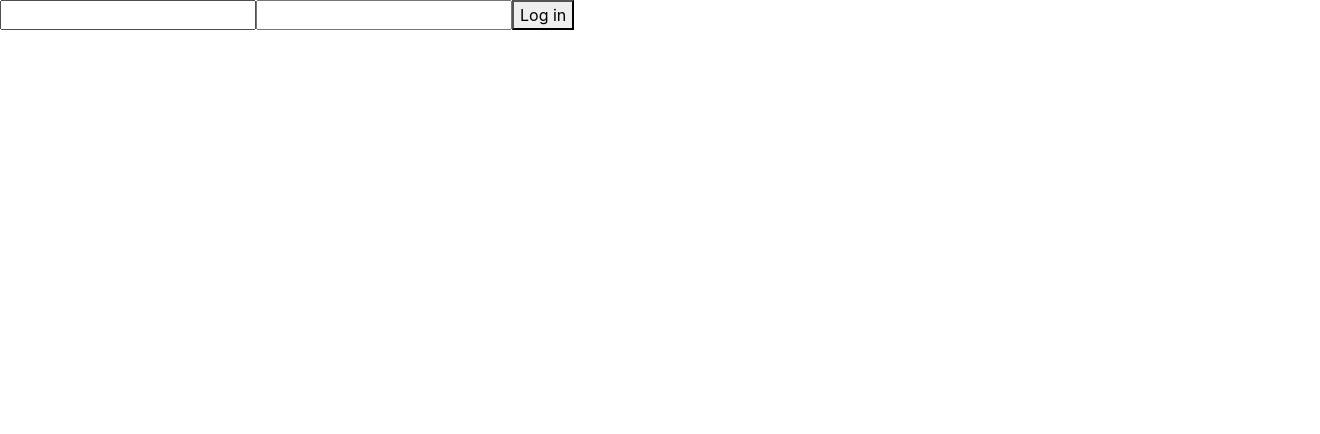
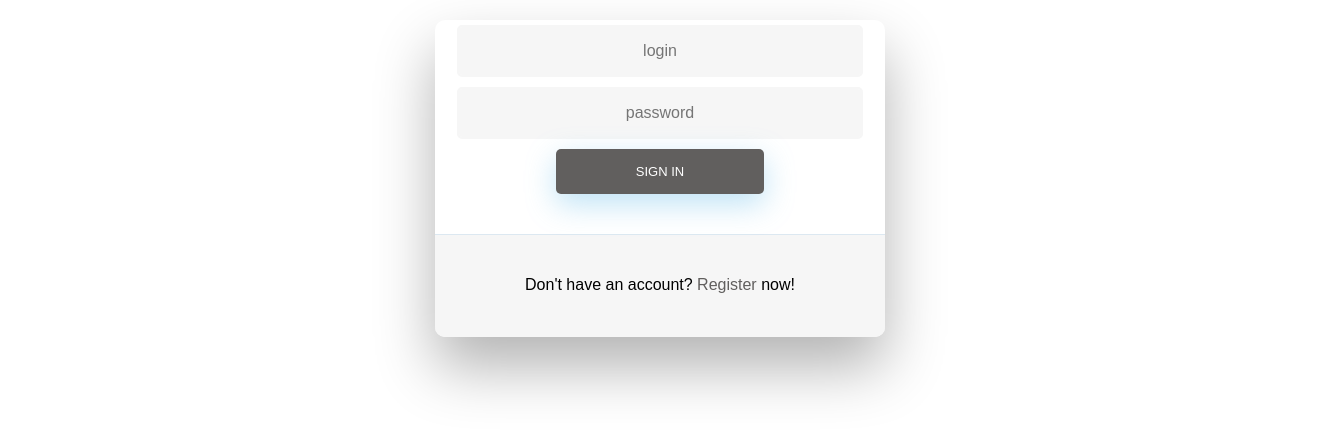
Before and after one commit to nikolina424/ClinicalSystemISAFront, a React (Create React App) app: page /login in a window 1280 px wide. Shown: the top 434 px of the page, 1320 px wide, since content can reach past the window. Built offline with nearby package versions, Linux system fonts and the light colour scheme.

Commit message:
Updated html and css for login page

```diff
--- a/src/containers/Login/Login.css
+++ b/src/containers/Login/Login.css
@@ -1,25 +1,251 @@
-.Input {
-    box-sizing: border-box;
-    border-radius: 5px;
-    width: 190px;
-    height: 25px;
-    padding: 2px 2px;
-    margin: 15px auto;
-    box-shadow: darkslategrey;
+
+/* BASIC */
+
+  /* body {
+    font-family: "Poppins", sans-serif;
+    height: 100vh;
+  } */
+
+  .aRegister {
+    color: #615F5E;
+    display:inline-block;
+    text-decoration: none;
+    font-weight: 400;
+    cursor: pointer;
+  }
+
+  /* h2 {
+    text-align: center;
+    font-size: 16px;
+    font-weight: 600;
+    text-transform: uppercase;
+    display:inline-block;
+    margin: 40px 8px 10px 8px;
+    color: #cccccc;
+  } */
+
+  /* STRUCTURE */
+
+  .wrapper {
+    display: flex;
+    align-items: center;
+    flex-direction: column;
+    justify-content: center;
+    width: 100%;
+    min-height: 100%;
+    padding: 20px;
+  }
+
+  #formContent {
+    -webkit-border-radius: 10px 10px 10px 10px;
+    border-radius: 10px 10px 10px 10px;
+    background: #fff;
+    padding: 30px;
+    width: 90%;
+    max-width: 450px;
+    position: relative;
+    padding: 0px;
+    -webkit-box-shadow: 0 30px 60px 0 rgba(0,0,0,0.3);
+    box-shadow: 0 30px 60px 0 rgba(0,0,0,0.3);
+    text-align: center;
+  }
+
+  #formFooter {
+    background-color: #f6f6f6;
+    border-top: 1px solid #dce8f1;
+    padding: 25px;
+    text-align: center;
+    -webkit-border-radius: 0 0 10px 10px;
+    border-radius: 0 0 10px 10px;
+  }
+
+  /* TABS */
+
+  /* h2.inactive {
+    color: #cccccc;
+  }
+
+  h2.active {
+    color: #0d0d0d;
+    border-bottom: 2px solid #5fbae9;
+  } */
+
+  /* FORM TYPOGRAPHY*/
+
+  input[type=button], input[type=submit], input[type=reset]  {
+    background-color: #615F5E;
+    border: none;
+    color: white;
+    padding: 15px 80px;
+    text-align: center;
+    text-decoration: none;
+    display: inline-block;
+    text-transform: uppercase;
+    font-size: 13px;
+    -webkit-box-shadow: 0 10px 30px 0 rgba(95,186,233,0.4);
+    box-shadow: 0 10px 30px 0 rgba(95,186,233,0.4);
+    -webkit-border-radius: 5px 5px 5px 5px;
+    border-radius: 5px 5px 5px 5px;
+    margin: 5px 20px 40px 20px;
+    -webkit-transition: all 0.3s ease-in-out;
+    -moz-transition: all 0.3s ease-in-out;
+    -ms-transition: all 0.3s ease-in-out;
+    -o-transition: all 0.3s ease-in-out;
+    transition: all 0.3s ease-in-out;
+  }
+
+  input[type=button]:hover, input[type=submit]:hover, input[type=reset]:hover  {
+    background-color: #212529;
+  }
+
+  input[type=button]:active, input[type=submit]:active, input[type=reset]:active  {
+    -moz-transform: scale(0.95);
+    -webkit-transform: scale(0.95);
+    -o-transform: scale(0.95);
+    -ms-transform: scale(0.95);
+    transform: scale(0.95);
+  }
+
+  input[type=text], input[type=password] {
+    background-color: #f6f6f6;
+    border: none;
+    color: #0d0d0d;
+    padding: 15px 32px;
+    text-align: center;
+    text-decoration: none;
+    display: inline-block;
+    font-size: 16px;
+    margin: 5px;
+    width: 75%;
+    border: 2px solid #f6f6f6;
+    -webkit-transition: all 0.5s ease-in-out;
+    -moz-transition: all 0.5s ease-in-out;
+    -ms-transition: all 0.5s ease-in-out;
+    -o-transition: all 0.5s ease-in-out;
+    transition: all 0.5s ease-in-out;
+    -webkit-border-radius: 5px 5px 5px 5px;
+    border-radius: 5px 5px 5px 5px;
+  }
+
+  input[type=text]:focus,
+  input[type=password]:focus {
+    background-color: #fff;
+    border-bottom: 2px solid #615F5E;
+  }
+
+  input[type=text]:placeholder,
+  input[type=password]:placeholder {
+    color: #cccccc;
+  }
+
+  /* ANIMATIONS */
+
+  /* Simple CSS3 Fade-in-down Animation */
+  .fadeInDown {
+    -webkit-animation-name: fadeInDown;
+    animation-name: fadeInDown;
+    -webkit-animation-duration: 1s;
+    animation-duration: 1s;
+    -webkit-animation-fill-mode: both;
+    animation-fill-mode: both;
+  }
+
+  @-webkit-keyframes fadeInDown {
+    0% {
+      opacity: 0;
+      -webkit-transform: translate3d(0, -100%, 0);
+      transform: translate3d(0, -100%, 0);
+    }
+    100% {
+      opacity: 1;
+      -webkit-transform: none;
+      transform: none;
+    }
+  }
+
+  @keyframes fadeInDown {
+    0% {
+      opacity: 0;
+      -webkit-transform: translate3d(0, -100%, 0);
+      transform: translate3d(0, -100%, 0);
+    }
+    100% {
+      opacity: 1;
+      -webkit-transform: none;
+      transform: none;
+    }
+  }
+
+  /* Simple CSS3 Fade-in Animation */
+  @-webkit-keyframes fadeIn { from { opacity:0; } to { opacity:1; } }
+  @-moz-keyframes fadeIn { from { opacity:0; } to { opacity:1; } }
+  @keyframes fadeIn { from { opacity:0; } to { opacity:1; } }
+
+  .fadeIn {
+    opacity:0;
+    -webkit-animation:fadeIn ease-in 1;
+    -moz-animation:fadeIn ease-in 1;
+    animation:fadeIn ease-in 1;
+
+    -webkit-animation-fill-mode:forwards;
+    -moz-animation-fill-mode:forwards;
+    animation-fill-mode:forwards;
+
+    -webkit-animation-duration:1s;
+    -moz-animation-duration:1s;
+    animation-duration:1s;
+  }
+
+  .fadeIn.first {
+    -webkit-animation-delay: 0.4s;
+    -moz-animation-delay: 0.4s;
+    animation-delay: 0.4s;
+  }
+
+  .fadeIn.second {
+    -webkit-animation-delay: 0.6s;
+    -moz-animation-delay: 0.6s;
+    animation-delay: 0.6s;
+  }
+
+  .fadeIn.third {
+    -webkit-animation-delay: 0.8s;
+    -moz-animation-delay: 0.8s;
+    animation-delay: 0.8s;
+  }
+
+  .fadeIn.fourth {
+    -webkit-animation-delay: 1s;
+    -moz-animation-delay: 1s;
+    animation-delay: 1s;
+  }
+
+  /* Simple CSS3 Fade-in Animation */
+  .underlineHover:after {
     display: block;
-    align-items: center;
-    text-align: center;
-}
+    left: 0;
+    bottom: -10px;
+    width: 0;
+    height: 2px;
+    background-color: #615F5E;
+    content: "";
+    transition: width 0.2s;
+  }
 
-.Button {
-    display: block;
-    margin: 10px auto;
-    padding: 5px;
-    background-color: firebrick;
-    color: cornsilk;
-}
+  .underlineHover:hover {
+    color: #0d0d0d;
+  }
 
-.Button:active,
-.Button:hover {
-    color: darkgoldenrod;
-}
+  .underlineHover:hover:after{
+    width: 100%;
+  }
+
+  /* OTHERS */
+
+  *:focus {
+      outline: none;
+  }
+
+  #icon {
+    width:60%;
+  }
--- a/src/containers/Login/Login.js
+++ b/src/containers/Login/Login.js
@@ -2,8 +2,9 @@
 import {connect} from 'react-redux';
 import * as actions from '../../store/actions/index';
 import {updateObject} from '../../shared/utility';
-import classes from '../../bootstrap/bootstrap.css';
-import classNames from 'classnames/bind';
+import './Login.css';
+import axios from '../../axios-objects';
+import jwt_decode from 'jwt-decode';
 
 class Login extends Component {
 
@@ -14,56 +15,59 @@
         }
     }
 
-    loginHandler = (event) => {
+    loginHandler = async (event) => {
         event.preventDefault();
-        const getDataPromise = () => new Promise((resolve, reject) => {
-            setTimeout(() => {
-                resolve(this.props.onLogin(this.state.auth.email, this.state.auth.password));
-            }, 50);
-        });
-
-        const processDataAsycn = async () => {
-            let data = await getDataPromise();
-            data = await getDataPromise(data);
-            return data;
+        const { email, password } = this.state.auth;
+        const user = {
+            email,
+            password
         };
 
-        processDataAsycn().then((data) => {
-            if (sessionStorage.getItem('firstTimeLogged') === 'true' && (sessionStorage.getItem('role') === 'ADMINC' || sessionStorage.getItem('role') === 'ADMINCC'))
-                this.props.history.push("/changePassword");
-            else
-                this.props.history.push("/");
-        }).catch(err => {
+        try {
+            const response = await axios.post('/login', user);
+            if (response) {
+                const expirationDate = new Date(new Date().getTime() + response.data.expiresIn * 1000);
+                sessionStorage.setItem('token', response.data.accessToken);
+                const jwtToken = jwt_decode(response.data.accessToken);
+                sessionStorage.setItem('firstTimeLogged', response.data.firstTimeLogged);
+                sessionStorage.setItem('role', jwtToken.role);
+                sessionStorage.setItem('expirationDate', expirationDate);
+                if (sessionStorage.getItem('firstTimeLogged') === 'true')
+                    this.props.history.push('/changePassword')
+                else
+                    this.props.history.push('/');
+            }
+        } catch(err) {
             console.log(err);
-        });
+        }
     }
 
     inputChangeHandler = (event, type) => {
-        let updatedObject = updateObject(this.state.auth, {
+        let auth = updateObject(this.state.auth, {
             [type]: event.target.value
         });
 
-        this.setState({auth: updatedObject});
+        this.setState({auth});
     }
 
     render() {
-        var liClasses = classNames({
-            [classes.btn]: true,
-            [classes.btnLg]: true,
-            [classes.btnPrimary]: true,
-            [classes.btnBlock] : true
-        });
-
         return (
-            <form className={classes.formSignin}>
-                <input type="email" className={classes.formControl}
-                    onChange={(event) => this.inputChangeHandler(event, 'email')} />
-                <input type="password" className={classes.formControl}
-                    onChange={(event) => this.inputChangeHandler(event, 'password')} />
-                <button className={liClasses}
-                    onClick={(event) => this.loginHandler(event)}
-                >Log in</button>
-            </form>
+            <div className="wrapper fadeInDown">
+                <div id="formContent">
+                    <form>
+                        <input type="text" id="login" className="fadeIn second" name="login" placeholder="login"
+                            onChange={(event) => this.inputChangeHandler(event, 'email')}/>
+                        <input type="password" id="password" className="fadeIn third" name="login" placeholder="password"
+                            onChange={(event) => this.inputChangeHandler(event, 'password')}/>
+                        <input type="submit" className="fadeIn fourth" value="Sign in" style={{cursor: 'pointer'}}
+                            onClick={(event) => this.loginHandler(event)} />
+                    </form>
+                    <div id="formFooter">
+                        <a>Don't have an account? <p className="aRegister underlineHover"
+                        onClick={() => this.props.history.push('/register')}>Register </p> now!</a>
+                    </div>
+                </div>
+            </div>
         );
     }
 }
```
